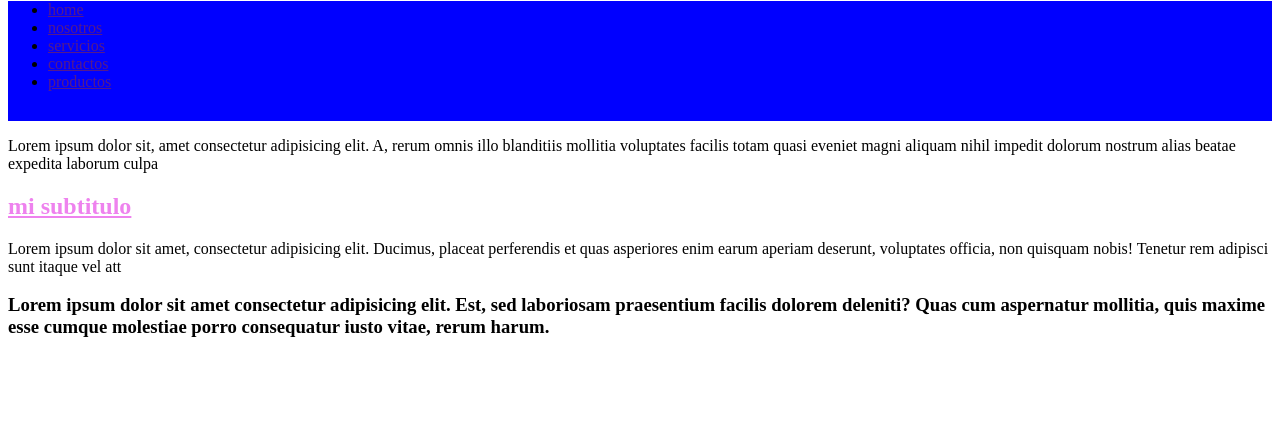
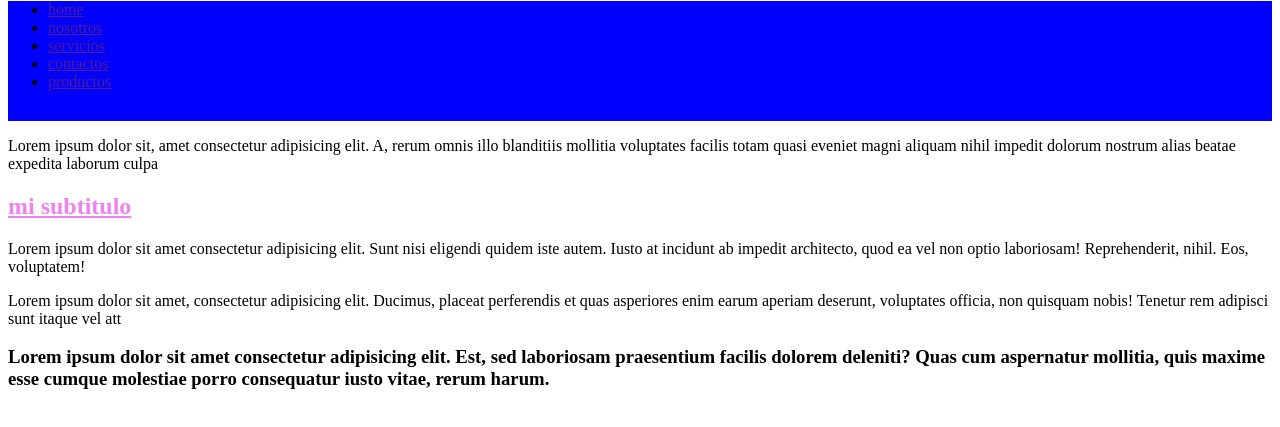
Before and after one commit to rmartinezcortes/miprimerrepo, a plain HTML site: page index.html in a window 1280 px wide. Shown: the part 79-506 px from the top of the page. Drawn offline with Linux system fonts and the light colour scheme.

Commit message:
agrego un section

```diff
--- a/index.html
+++ b/index.html
@@ -21,6 +21,11 @@
     </header>
     <p>Lorem ipsum dolor sit, amet consectetur adipisicing elit. A, rerum omnis illo blanditiis mollitia voluptates facilis totam quasi eveniet magni aliquam nihil impedit dolorum nostrum alias beatae expedita laborum culpa</p>
     <h2>mi subtitulo</h2>
+    <section>
+        <article>
+            <p>Lorem ipsum dolor sit amet consectetur adipisicing elit. Sunt nisi eligendi quidem iste autem. Iusto at incidunt ab impedit architecto, quod ea vel non optio laboriosam! Reprehenderit, nihil. Eos, voluptatem!</p>
+        </article>
+    </section>
     <p>Lorem ipsum dolor sit amet, consectetur adipisicing elit. Ducimus, placeat perferendis et quas asperiores enim earum aperiam deserunt, voluptates officia, non quisquam nobis! Tenetur rem adipisci sunt itaque vel att</p>
     <h3>Lorem ipsum dolor sit amet consectetur adipisicing elit. Est, sed laboriosam praesentium facilis dolorem deleniti? Quas cum aspernatur mollitia, quis maxime esse cumque molestiae porro consequatur iusto vitae, rerum harum.</h3>
 </body>
```
